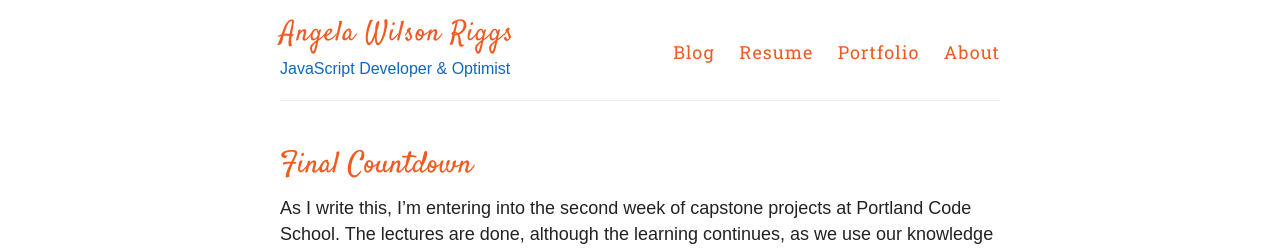
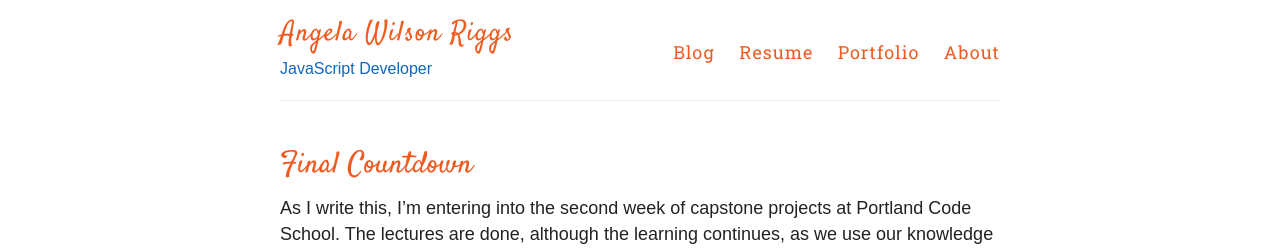
Before and after one commit to angelariggs/angelariggs.github.io, a Jekyll site: the page built from index.html, in a window 1280 px wide. Shown: the top 250 px of the page. Built offline with Jekyll 4.4.1, drawn with Linux system fonts in a browser that asks for light colours; some web fonts are replaced; Markdown is read by kramdown in place of the engine named in the settings.

Commit message:
site description

```diff
--- a/_config.yml
+++ b/_config.yml
@@ -6,7 +6,7 @@
 name: Angela Wilson Riggs
 
 # Short bio or description (displayed in the header)
-description: JavaScript Developer &amp; Optimist
+description: JavaScript Developer
 
 # URL of your avatar or profile pic (you could use your GitHub profile pic)
 avatar: https://raw.githubusercontent.com/barryclark/jekyll-now/master/images/jekyll-logo.png
```
